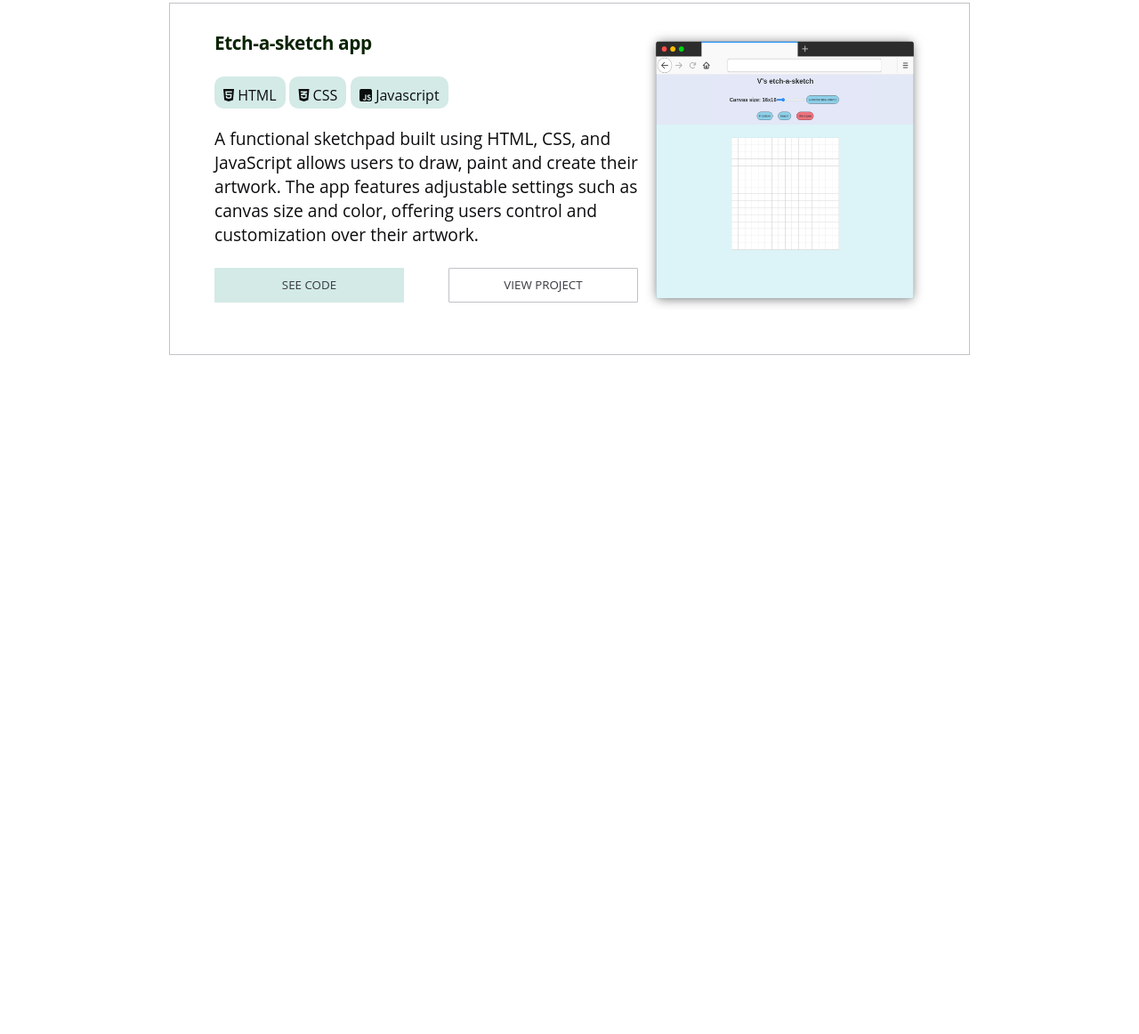
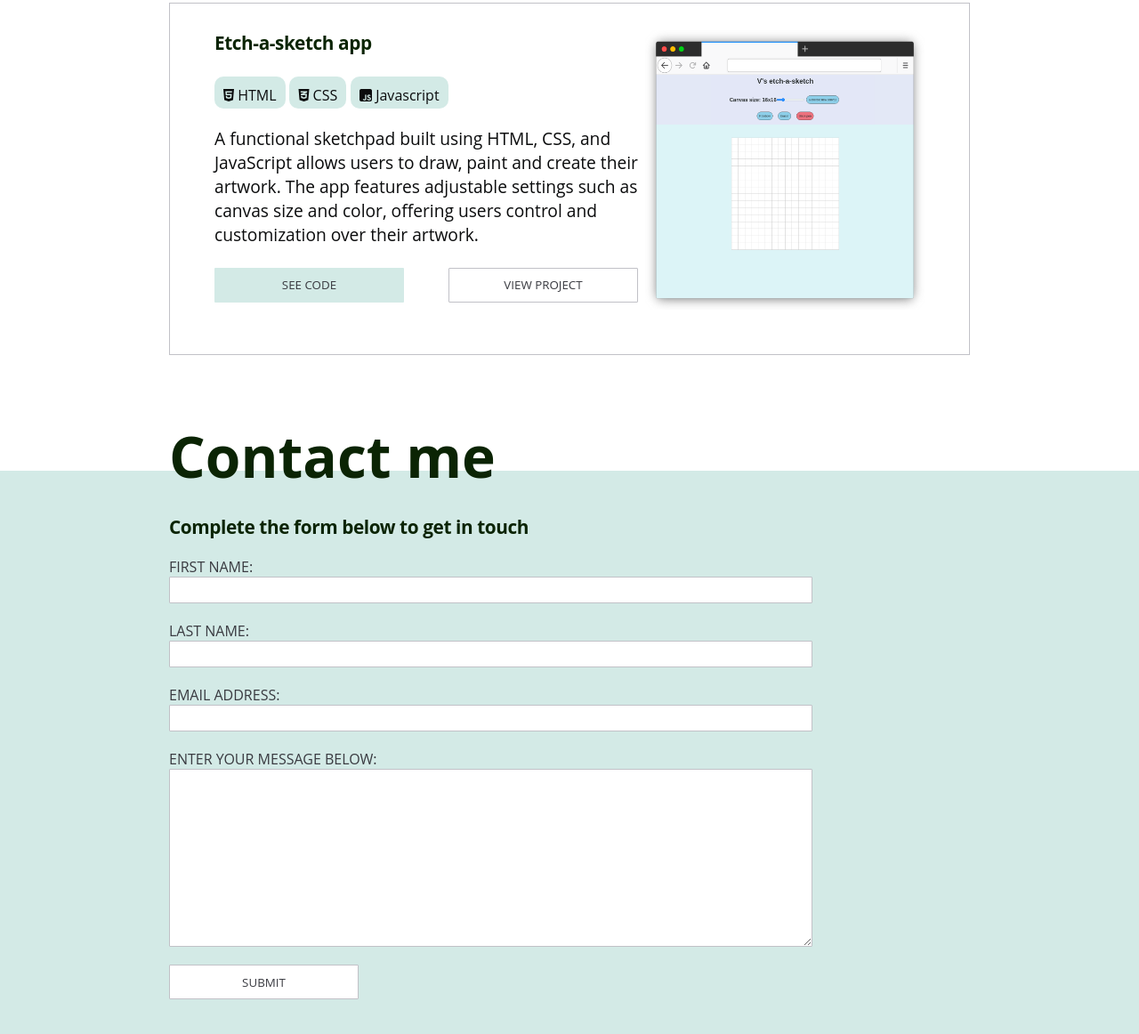
Before and after one commit to V1ZROY/Portfolio, a plain HTML site: page index.html in a window 1280 px wide. Shown: the part 1508-2670 px from the top of the page at 89% size. Before the commit the page ends 1907 px from the top, so only its background shows below. Drawn offline with Linux system fonts and the light colour scheme.

Commit message:
prototyping form

```diff
--- a/index.html
+++ b/index.html
@@ -24,9 +24,9 @@
         </section>
     </header>
     <main>
-        <div id="heroSection">
+        <div class="heroSection">
             <section class="bggreen herogreen">
-                <article id="card">
+                <article class="card">
                     <img class="heroimg" src="./images/herophoto.png">
                     <div class="cardtext">
                         <h3>Vizor Onah</h3>
@@ -38,7 +38,7 @@
                         </div>
                     </div>
                 </article>
-                <article id="heroText">
+                <article class="heroText">
                     <h1>About me</h1>
                 </article>
             </section>
@@ -109,29 +109,32 @@
                 </div>
             </article>
         </section>
-        <!-- <section>
-            <h2>Contact me</h2>
-            <p>Get in touch</p>
-            <form action="action_page.php">
+        <div id="form_container" class="bggreen">
+            <section class="form_container">
+            <h2>Contact me</h2><br/>
+                <h3>Complete the form below to get in touch</h3>
+                <form action="https://httpbin.org/post" method="post">
+                    <label for="fname">First Name:</label>
+                    <input type="text" id="fname" name="firstname" required>
 
-                <label for="fname">First Name</label>
-                <input type="text" id="fname" name="firstname" placeholder="Your name..">
+                    <label for="lname">Last Name:</label>
+                    <input type="text" id="lname" name="lastname">
+                    <label for="email">Email address:</label>
+                    <input type="email" id="email" name="email" required>
 
-                <label for="lname">Last Name</label>
-                <input type="text" id="lname" name="lastname" placeholder="Your last name..">
+                    <label for="message">Enter your message below:</label>
+                    <textarea id="message" name="message required" style="height:200px"></textarea>
 
-                <label for="subject">Subject</label>
-                <textarea id="subject" name="subject" placeholder="Write something.." style="height:200px"></textarea>
-
-                <input type="submit" value="Submit">
-              </form>
+                    <button type="submit" class="submit buttonAlt" value="Submit">Submit</button>
+                </form>
+            </section>
             <address class="flexrow">
                 <a href="#">email: vizoronah@googlemail.com</a>
                 <a href="#">07771771777</a>
                 <a href="#">LinkedIn</a>
                 <a href="#">Github</a>
             </address>
-        </section> -->
+        </div>
     </main>
 
 
--- a/style.css
+++ b/style.css
@@ -40,14 +40,17 @@ li {
     display: inline;
 }
 
+main > div {
+    margin-bottom: 130px;
+}
 
-section {
+section, address {
     align-self: center;
     width: clamp(900px, 65vw, 70vw);
     display: flex;
     flex-direction: column;
     height: auto;
-    padding-top: 130px;
+    margin-bottom: 130px;
 }
 
 h3 {
@@ -126,7 +129,7 @@ button {
     margin-right: 10%;
 }
 
-#heroText > h1 {
+.heroText > h1 {
     position: absolute;
     color: var(--heading-text-color);
     width: 661px;
@@ -135,7 +138,7 @@ button {
     left: calc(17.5vw + 472px);
 }
 
-#heroText {
+.heroText {
     height: 400px;
     left: 50vw;
     width: 100%;
@@ -180,7 +183,7 @@ nav > a {
 }
 
 
-#card {
+.card {
     height: fit-content;
     position: absolute;
     top: 130px;
@@ -196,7 +199,7 @@ nav > a {
     object-position: 50% -50%;
   }
 
-#heroSection {
+.heroSection {
     height: clamp(770px, 90vh, 90vh);
 }
 
@@ -268,3 +271,33 @@ nav > a {
     padding: 10px;
     margin-right: 1%;
 }
+
+form {
+    height: clamp(300px, fit-content, fit-content);
+    width: clamp(476px, 723px, 723px);
+    justify-content: flex-start;
+}
+
+form label {
+    text-transform: uppercase;
+    color: #393A40;
+    padding-top: 20px;
+}
+
+input, textarea {
+    height: 39px, fit-content;
+    border-radius: 1px;
+    color: #393A40;
+    box-shadow: none;
+    border: solid 1px #C1C1C7;
+    background-color: #FFFFFF;
+    padding: 5px;
+}
+
+.submit {
+    margin-top: 20px;
+}
+
+.form_container{
+    transform: translateY(-60px);
+}
```
